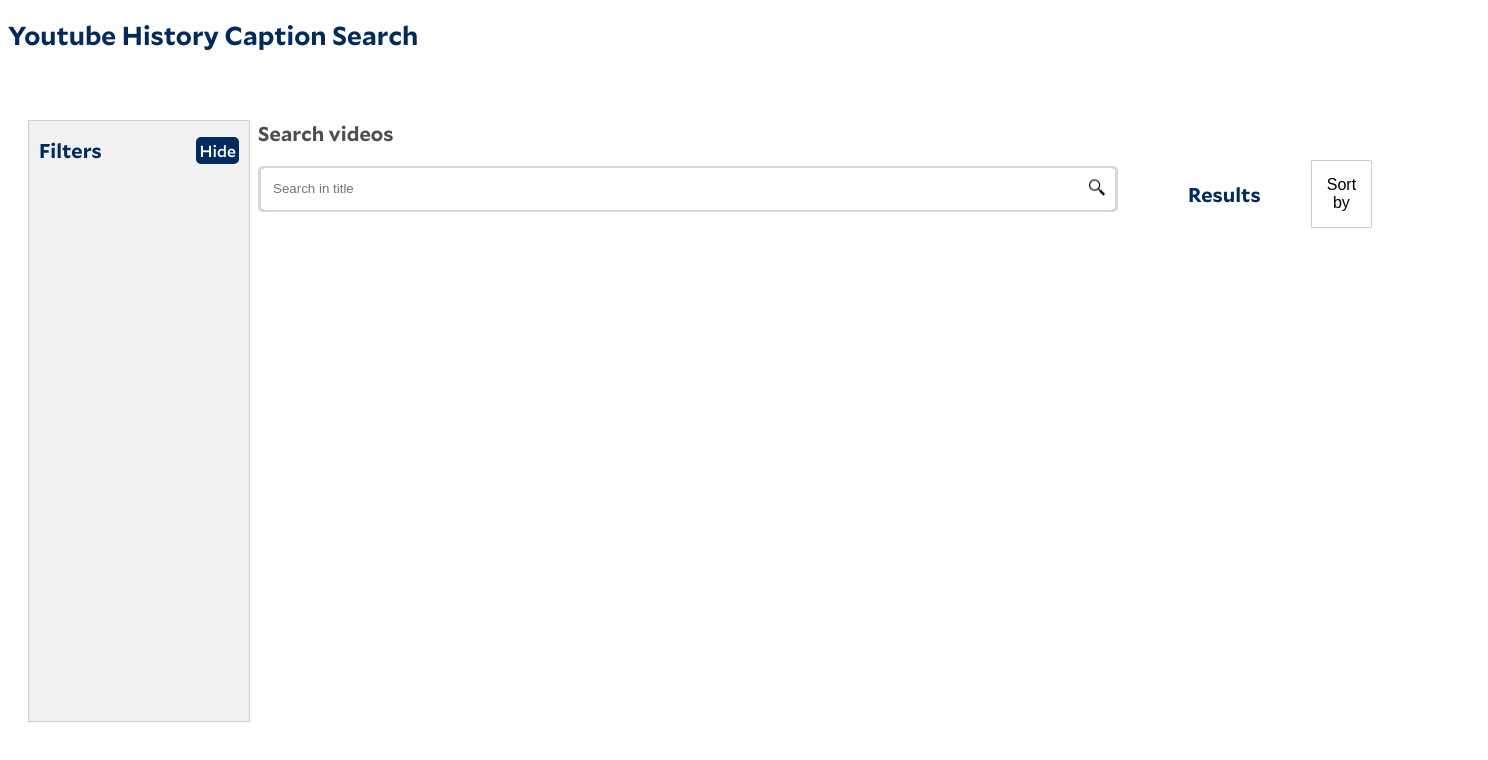
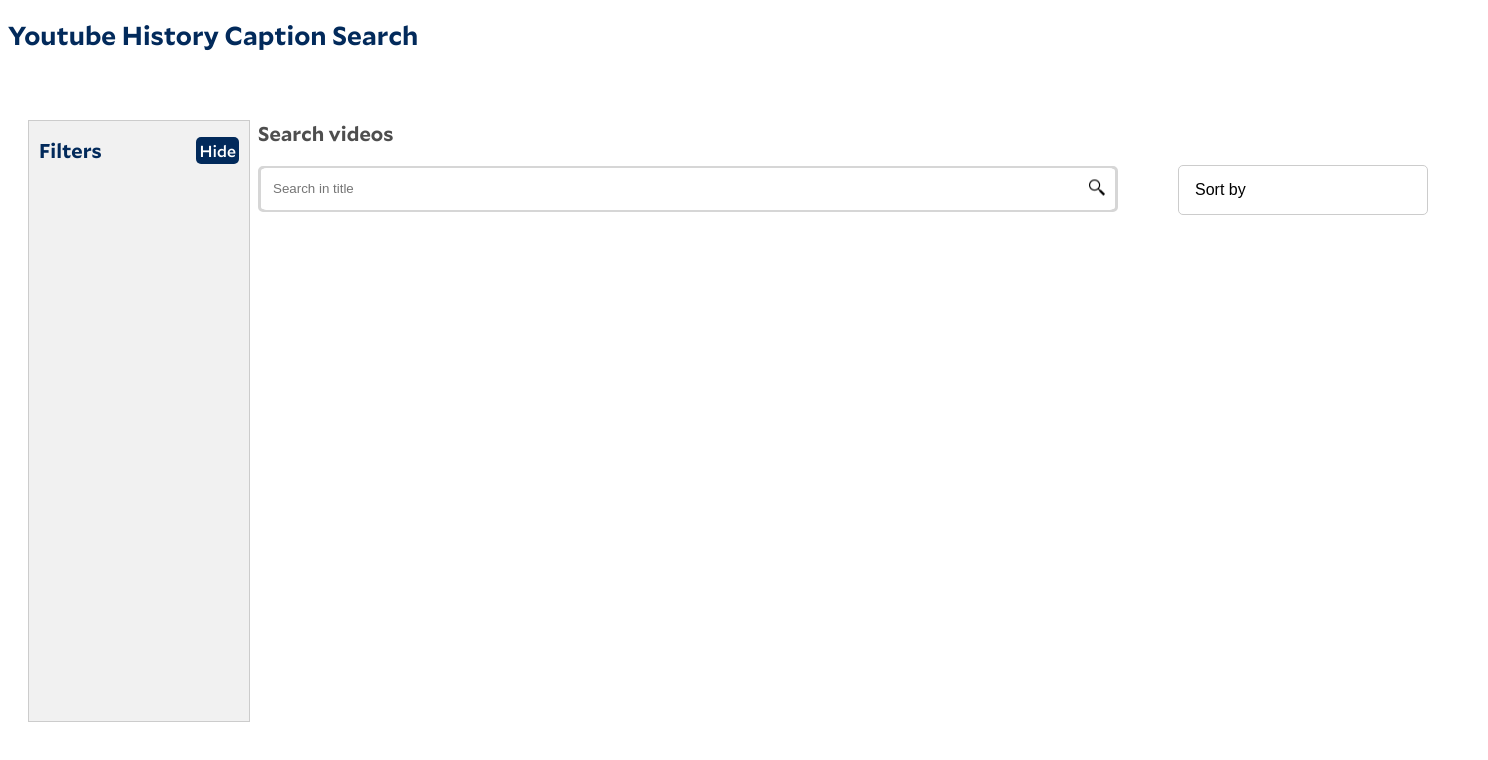
Before and after one commit to Nylio-prog/youtube-history-extension, a browser extension: page manage_history.html in a window 1280 px wide. Shown: the whole page, 1488 px wide, since content can reach past the window. Drawn offline with Linux system fonts and the light colour scheme.

Commit message:
Improved dropdown button design

```diff
--- a/manage_history.html
+++ b/manage_history.html
@@ -26,16 +26,13 @@
       </div>
 
 
-      <div class="grid-item results-container">
-        <div class="results-header">
-          <h2>Results</h2>
+      <div class="grid-item dropdown-container">
         <div class="dropdown">
           <button class="dropbtn">Sort by</button>
           <div class="dropdown-content">
             <a href="#">Name</a>
             <a href="#">Channel</a>
             <a href="#">Date</a>
-            </div>
           </div>
         </div>
       </div>
--- a/style_manage_history.css
+++ b/style_manage_history.css
@@ -125,58 +125,54 @@
 }
 
 
-.results-container {
+.dropdown-container {
   position: relative;
-  margin-top: 30px;
+  margin-top: 75px;
   grid-area: 1 / 3 / span 1 / span 1;
-}
-
-.results-header {
-  display: flex;
-  align-items: center;
-  justify-content: space-between;
-  padding: 10px;
-  margin-top: 30px;
-  margin-left: 50px;
-}
-
-.results-header h2 {
-  margin: 0;
 }
 
 .dropbtn {
   background-color: white;
   color: black;
-  padding: 15px 15px;
+  padding: 15px 16px;
   cursor: pointer;
-  border-radius: 1px; /* Adds round edges */
+  border-radius: 5px; /* Adds round edges */
   font-size: 16px;
   border: 1px solid #ccc; /* Add a lightly visible border */
   cursor: pointer;
   margin-right: 20px;
+  width: 250px;
+  text-align: left; /* Align the text to the left */
 }
 
 .dropdown {
   position: relative;
   display: inline-block;
   margin-left: 50px;
+
 }
 
 .dropdown-content {
   display: none;
   position: absolute;
   background-color: #f9f9f9;
-  max-width: 100px;
+  max-width: 250px;
   box-shadow: 0px 8px 16px 0px rgba(0,0,0,0.2);
   z-index: 1;
+  width: 100%; /* Make the links occupy the full width */
+  font-size: 14px;
+
+
 }
 
 /* Links inside the dropdown */
 .dropdown-content a {
   color: black;
-  padding: 12px 16px;
+  padding: 12px 16px; /* Adjust the padding to create a small margin on the left */
   text-decoration: none;
   display: block;
+  box-sizing: border-box; /* Include padding in the width calculation */
+  border-radius: 5px; /* Adds round edges */
 }
 
 /* Change color of dropdown links on hover */
```
Lines whose indentation alone changed are shown as unchanged.
